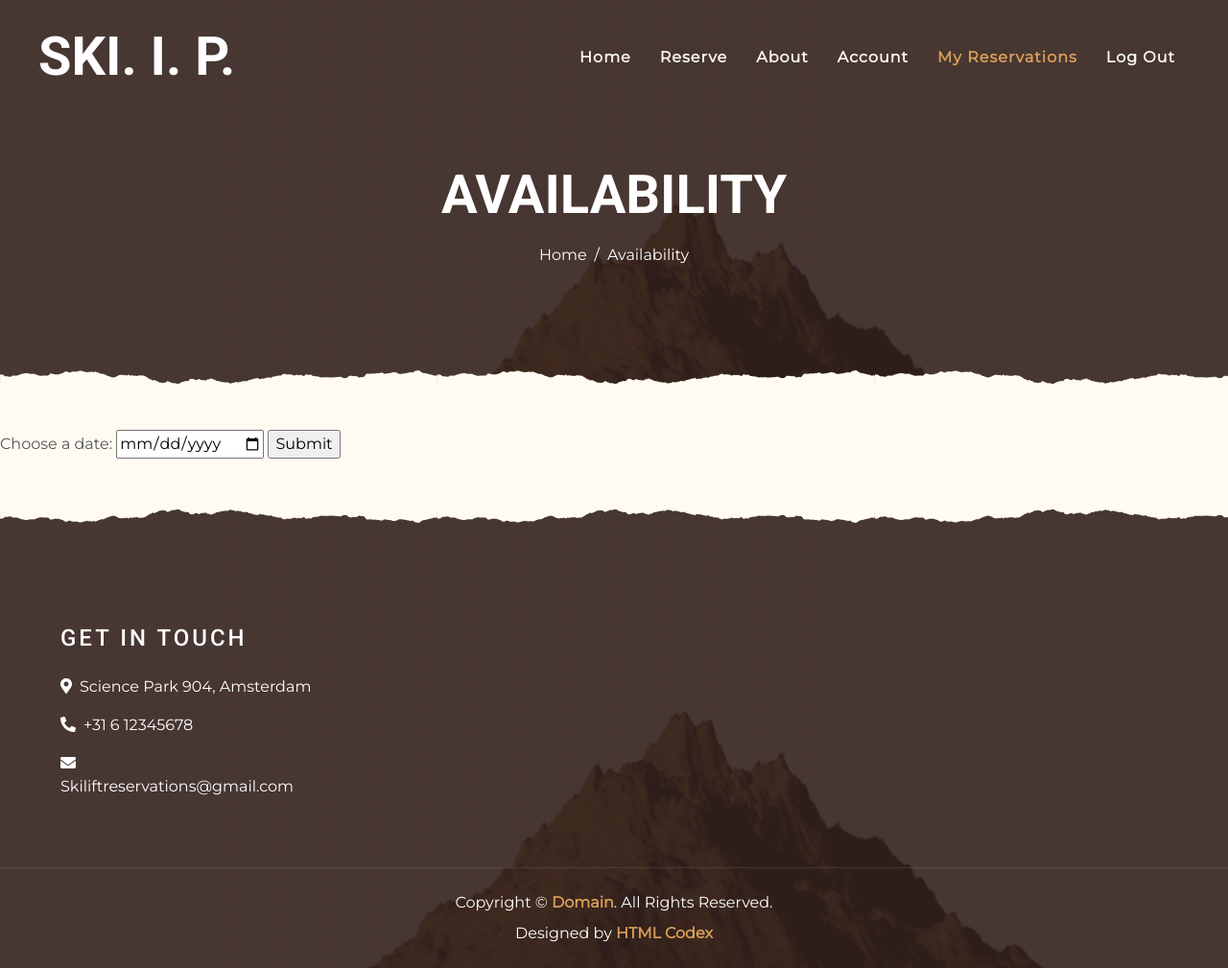
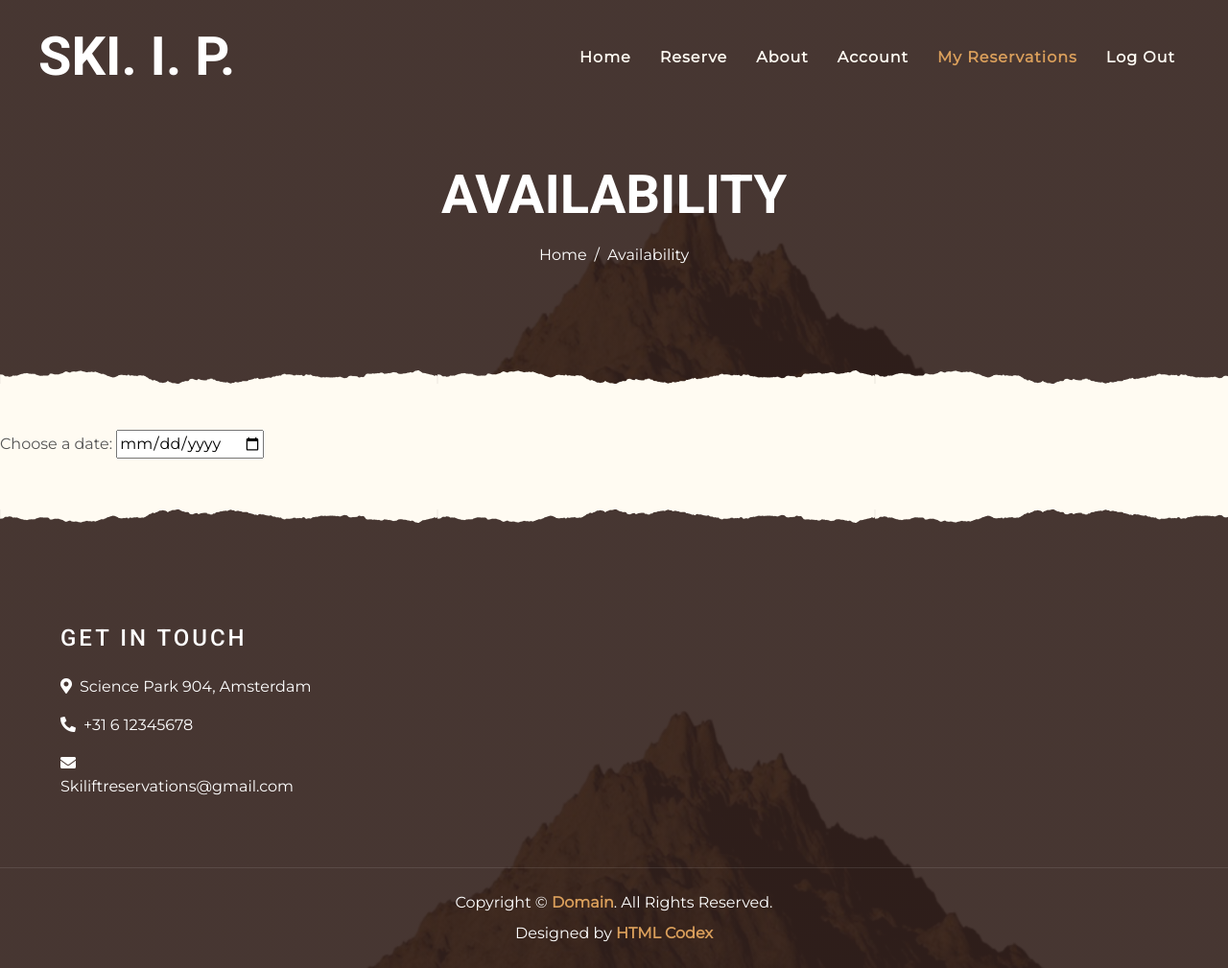
Before and after one commit to HugoEskes/html, a PHP site: page /availability.php in a window 1280 px wide. Shown: the whole page at 96% size. Run offline with PHP 8.4, Linux system fonts and the light colour scheme; some libraries are stand-ins or nearby versions.

Commit message:
Verandering

```diff
--- a/availability.php
+++ b/availability.php
@@ -125,7 +125,6 @@ if (isset($_POST['availability_date'])) {
 <form>
   <label for="availability_date">Choose a date:</label>
   <input type="date" id="availability_date" name="availability_date">
-  <input type="submit" value="Submit">
 </form>
 <div id="table-container"></div>
 
@@ -165,7 +164,7 @@ if (isset($_POST['availability_date'])) {
 <script src="js/main.js"></script>
 
 <script>
-  document.querySelector("form").addEventListener("submit", function(event) {
+  document.querySelector("form").addEventListener("date", function(event) {
     event.preventDefault();
 
     var date = document.querySelector("#availability_date").value;
```
